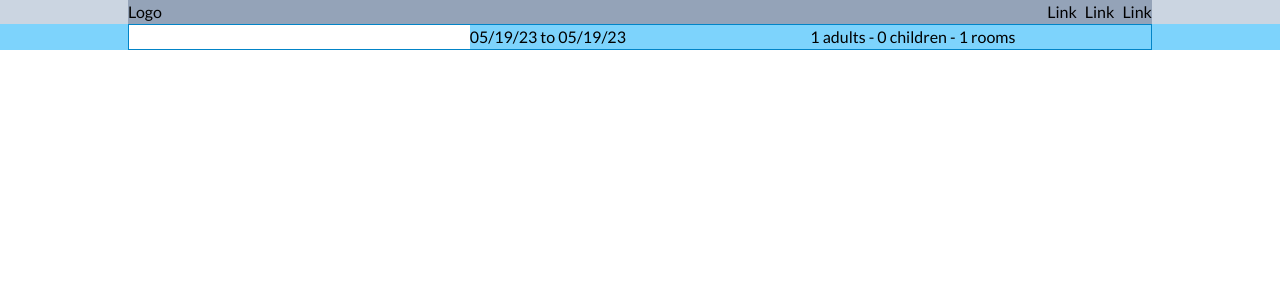
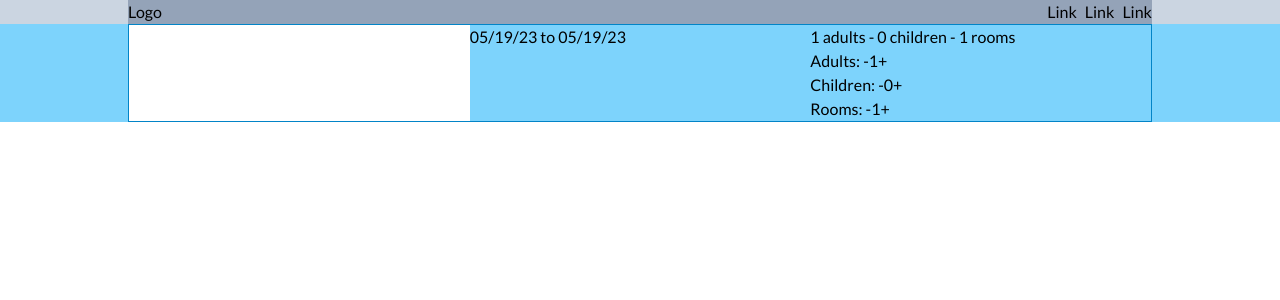
Before and after one commit to lilKriT/MERN-Hotel-Booking, a React (Vite) app in the folder packages/client/: page / in a window 1280 px wide. Shown: the top 300 px of the page. Built offline with nearby package versions, Linux system fonts and the light colour scheme.

Commit message:
Working on room options.

```diff
--- a/packages/client/src/components/Search.tsx
+++ b/packages/client/src/components/Search.tsx
@@ -57,6 +57,26 @@ const Search = () => {
         <span className="w-1/3">
           {`${roomOptions.adult} adults - ${roomOptions.children} children - ${roomOptions.rooms} rooms`}
         </span>
+        <div className="roomOptions">
+          <div className="roomOptionItem">
+            <span>Adults: </span>
+            <button>-</button>
+            <span>1</span>
+            <button>+</button>
+          </div>
+          <div className="roomOptionItem">
+            <span>Children: </span>
+            <button>-</button>
+            <span>0</span>
+            <button>+</button>
+          </div>
+          <div className="roomOptionItem">
+            <span>Rooms: </span>
+            <button>-</button>
+            <span>1</span>
+            <button>+</button>
+          </div>
+        </div>
       </div>
     </form>
   );
```
